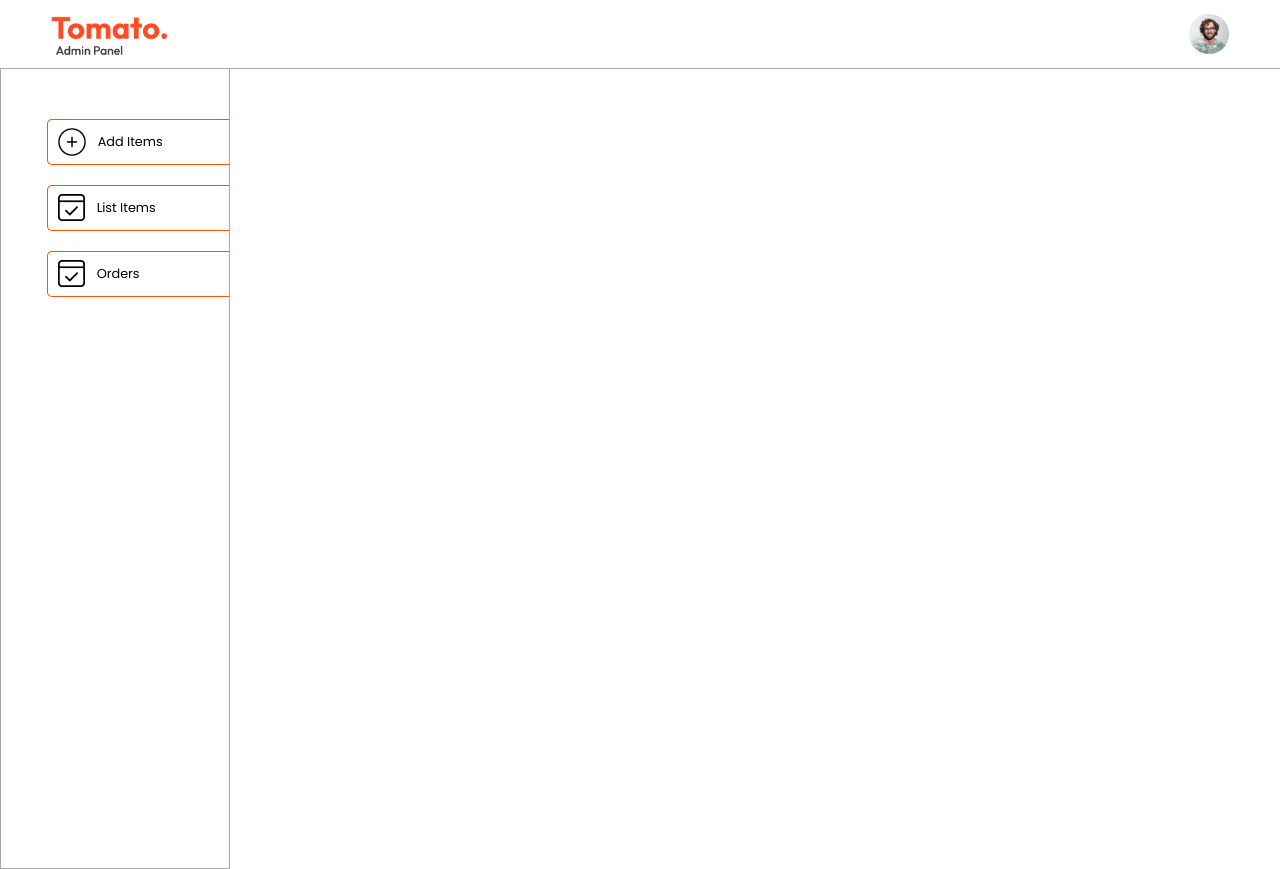
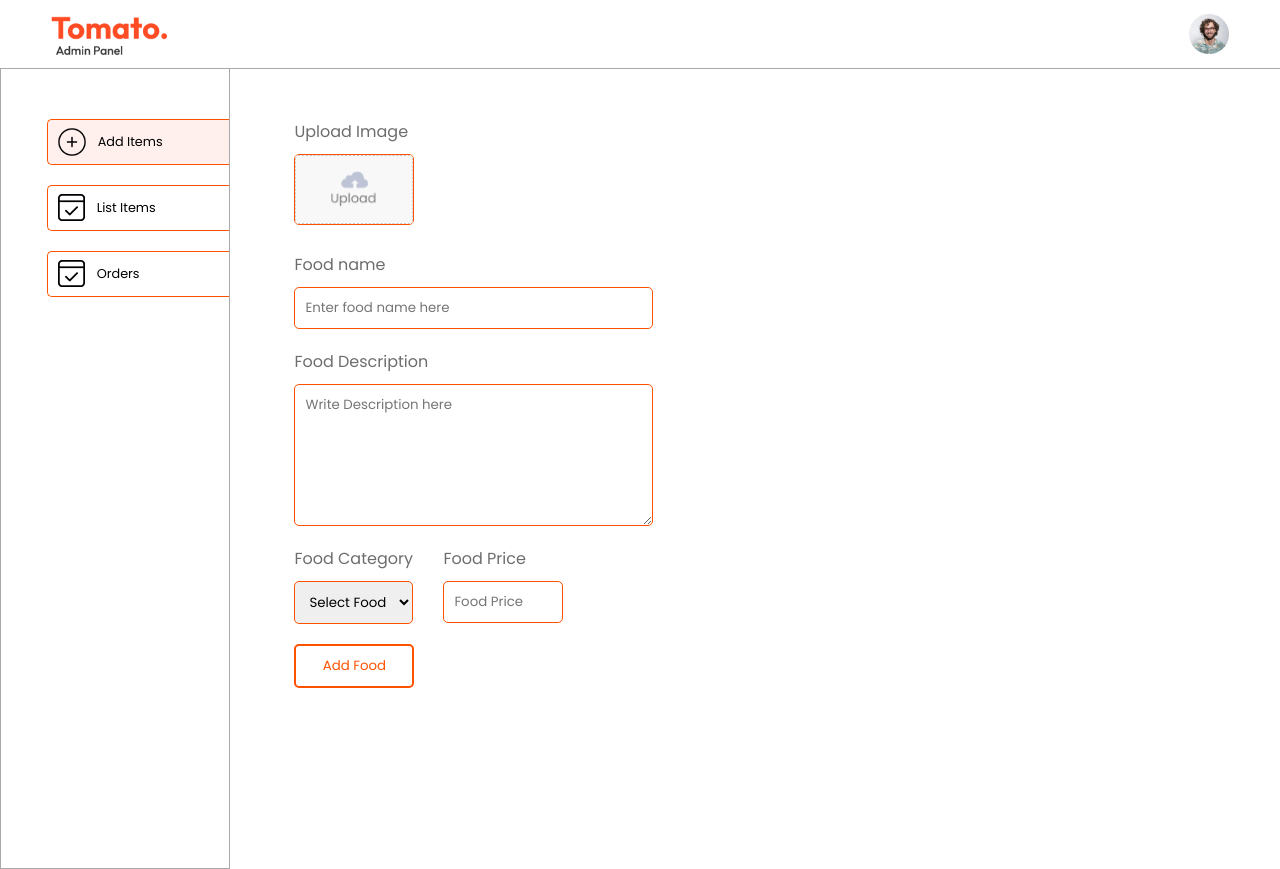
Before and after one commit to NiharPanda23/resturant_website, a React (Vite) app in the folder admin/: page /add in a window 1280 px wide. Built offline with nearby package versions, Linux system fonts and the light colour scheme.

Commit message:
Add Component completed

```diff
--- a/admin/src/App.jsx
+++ b/admin/src/App.jsx
@@ -1,5 +1,9 @@
 import NavBar from "./components/Navbar/NavBar"
 import SIdebar from "./components/SIdebar/SIdebar"
+import { Routes, Route } from "react-router-dom"
+import Add from "./Pages/Add/Add"
+import List from "./Pages/List/List"
+import Orders from "./Pages/Orders/Orders"
 
 const App = () => {
   return (
@@ -8,6 +12,11 @@
       <hr />
       <div className="app-container">
         <SIdebar/>
+        <Routes>
+          <Route path="/add" element={<Add/>}/>
+          <Route path="/list" element={<List/>}/>
+          <Route path="/order" element={<Orders/>}/>
+        </Routes>
       </div>
     </div>
   )
--- /dev/null
+++ b/admin/src/Pages/Add/Add.css
@@ -0,0 +1,58 @@
+.add{
+    width: 70%;
+    margin-left: max(5vw, 25px);
+    margin-top: 50px;
+    color: #6d6d6d;
+    font-size: 16px;
+}
+
+.add form{
+    gap: 20px;
+}
+
+.add-img-upload img{
+    width: 120px;
+    border: 1px solid #ff5200;
+    border-radius: 5px;
+}
+
+.add-product-name, .add-product-description{
+    width: max(40%, 280px);
+}
+
+.add-product-name input, .add-product-description textarea{
+    padding: 10px;
+    border: 1px solid #ff5200;
+    border-radius: 5px;
+    outline: none;
+}
+
+.add-category-price{
+    display: flex;
+    gap: 30px;
+}
+
+.add-category-price select, .add-category-price input{
+    max-width: 120px;
+    padding: 10px;
+    border: 1px solid #ff5200;
+    border-radius: 5px;
+    outline: none;
+
+}
+
+.add-btn{
+    max-width: 120px;
+    padding: 10px;
+    background: transparent;
+    border: 2px solid #ff5200;
+    color: #ff5200;
+    cursor: pointer;
+    border-radius: 5px;
+}
+
+.add-btn:hover{
+    background: #ff5200;
+    border: none;
+    color: #fff;
+}
--- /dev/null
+++ b/admin/src/Pages/Add/Add.jsx
@@ -0,0 +1,127 @@
+import { useEffect, useState } from "react";
+import { assets } from "../../assets/assets";
+import axios from "axios";
+import "./Add.css";
+
+const Add = () => {
+  const [image, setImage] = useState(false);
+  const [data, setData] = useState({
+    name: "",
+    description: "",
+    price: "",
+    category: "salad",
+  });
+
+  const onChangeHandler = (e) => {
+    const name = e.target.name;
+    const value = e.target.value;
+    setData((data) => ({ ...data, [name]: value }));
+  };
+
+  const handleImage = (e) => {
+    console.log(e.target.files);
+    setImage(e.target.files[0]);
+  };
+
+  useEffect(() => {
+    console.log(data);
+  }, [data]);
+
+  const onSubmitHandler = async (e) => {
+    e.preventDefault();
+    const formData = new FormData();
+    formData.append("name", data.name);
+    formData.append("description", data.description);
+    formData.append("price", Number(data.price));
+    formData.append("category", data.category);
+    formData.append("image", image);
+    try {
+      const response = await axios.post(`http://localhost:3000/api/food/add`,formData);
+      if (response.data) {
+        setData({
+          name: "",
+          description: "",
+          price: "",
+          category: "salad",
+        });
+        setImage(false);
+      }
+    } catch (e) {
+      console.log(e);
+    }
+  };
+
+  return (
+    <div className="add">
+      <form className="flex-col" action="" onSubmit={onSubmitHandler}>
+        <div className="add-img-upload flex-col">
+          <p>Upload Image</p>
+          <label htmlFor="image">
+            <img
+              src={image ? URL.createObjectURL(image) : assets.upload_area}
+              alt=""
+            />
+          </label>
+          <input
+            onChange={handleImage}
+            type="file"
+            id="image"
+            hidden
+            required
+          />
+        </div>
+        <div className="add-product-name flex-col">
+          <p>Food name</p>
+          <input
+            onChange={onChangeHandler}
+            value={data.name}
+            type="text"
+            name="name"
+            placeholder="Enter food name here"
+          />
+        </div>
+        <div className="add-product-description flex-col">
+          <p>Food Description</p>
+          <textarea
+            onChange={onChangeHandler}
+            value={data.description}
+            name="description"
+            rows="6"
+            placeholder="Write Description here"
+          ></textarea>
+        </div>
+        <div className="add-category-price">
+          <div className="add-category flex-col">
+            <p>Food Category</p>
+            <select onChange={onChangeHandler} name="category">
+              <option value="Select Food">Select Food</option>
+              <option value="Salad">Salad</option>
+              <option value="Roles">Roles</option>
+              <option value="Deserts">Deserts</option>
+              <option value="Sandwich">Sandwich</option>
+              <option value="Cake">Cake</option>
+              <option value="Pure Veg">Pure Veg</option>
+              <option value="Pasta">Pasta</option>
+              <option value="Noodles">Noodles</option>
+            </select>
+          </div>
+          <div className="add-price flex-col">
+            <p>Food Price</p>
+            <input
+              onChange={onChangeHandler}
+              value={data.price}
+              type="number"
+              name="price"
+              placeholder="Food Price"
+            />
+          </div>
+        </div>
+        <button type="submit" className="add-btn">
+          Add Food
+        </button>
+      </form>
+    </div>
+  );
+};
+
+export default Add;
--- /dev/null
+++ b/admin/src/Pages/List/List.jsx
@@ -0,0 +1,10 @@
+
+import './List.css'
+
+const List = () => {
+  return (
+    <div>List</div>
+  )
+}
+
+export default List
--- /dev/null
+++ b/admin/src/Pages/Orders/Orders.jsx
@@ -0,0 +1,10 @@
+
+import './orders.css'
+
+const Orders = () => {
+  return (
+    <div>Orders</div>
+  )
+}
+
+export default Orders
--- a/admin/src/components/SIdebar/SIdebar.jsx
+++ b/admin/src/components/SIdebar/SIdebar.jsx
@@ -1,25 +1,25 @@
-
-import { assets } from "../../assets/assets"
-import "./Sidebar.css"
+import { NavLink } from "react-router-dom";
+import { assets } from "../../assets/assets";
+import "./Sidebar.css";
 const SIdebar = () => {
   return (
     <div className="sidebar">
       <div className="sidebar-options">
-      <div className="sidebar-option">
+        <NavLink to='/add' className="sidebar-option">
           <img src={assets.add_icon} alt="add icon" />
           <p>Add Items</p>
-        </div>
-        <div className="sidebar-option">
+        </NavLink>
+        <NavLink to='/list' className="sidebar-option">
           <img src={assets.order_icon} alt="order icon" />
           <p>List Items</p>
-        </div>
-        <div className="sidebar-option">
+        </NavLink>
+        <NavLink to='/order' className="sidebar-option">
           <img src={assets.order_icon} alt="order icon" />
           <p>Orders</p>
-        </div>
+        </NavLink>
       </div>
     </div>
-  )
-}
+  );
+};
 
-export default SIdebar
+export default SIdebar;
--- a/admin/src/components/SIdebar/Sidebar.css
+++ b/admin/src/components/SIdebar/Sidebar.css
@@ -24,6 +24,10 @@
     cursor: pointer;
 }
 
+.sidebar-option.active{
+    background-color: #fff0ed;
+}
+
 @media (max-width:900px) {
     .sidebar-option p{
         display: none;
--- a/admin/src/index.css
+++ b/admin/src/index.css
@@ -26,3 +26,9 @@
 .app-container{
   display: flex;
 }
+
+.flex-col{
+  display: flex;
+  flex-direction: column;
+  gap: 10px;
+}
```
Also changed, not shown: admin/src/Pages/List/List.css (added), admin/src/Pages/Orders/orders.css (added).
